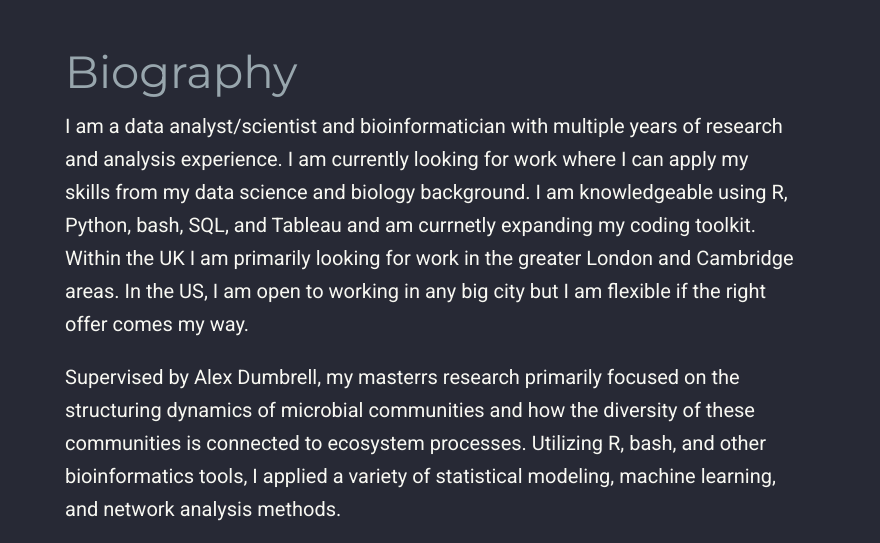
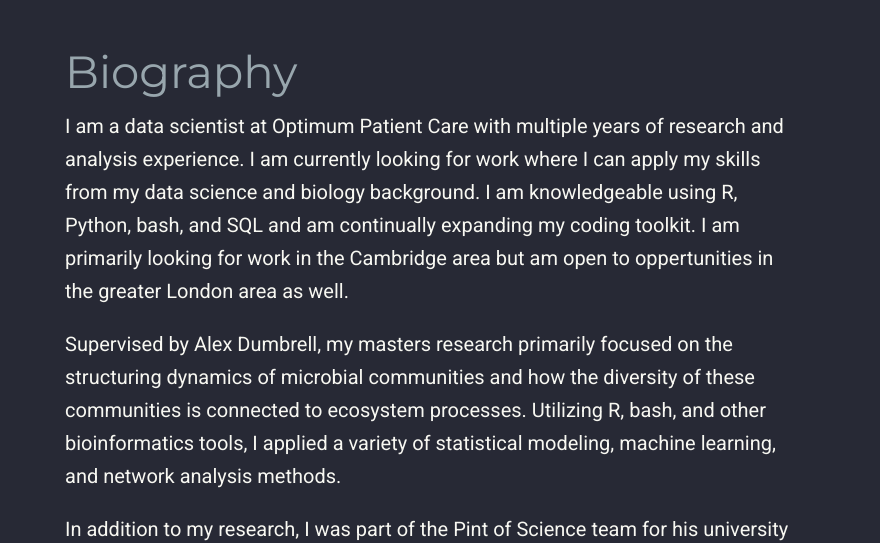
Before and after one commit to ddavis3739/ddavis3739.github.io, a plain HTML site: page index.html in a window 1280 px wide. Shown: the part 96-639 px from the top of the page, 400-1280 px from the left. Drawn offline with nearby package versions, Linux system fonts and the light colour scheme; some icons are missing.

Commit message:
Update index.html

```diff
--- a/index.html
+++ b/index.html
@@ -443,9 +443,9 @@
 
     <h1>Biography</h1>
 
-    <p>I am a data analyst/scientist and bioinformatician with multiple years of research and analysis experience. I am currently looking for work where I can apply my skills from my data science and biology background. I am knowledgeable using R, Python, bash, SQL, and Tableau and am currnetly expanding my coding toolkit. Within the UK I am primarily looking for work in the greater London and Cambridge areas. In the US, I am open to working in any big city but I am flexible if the right offer comes my way.</p>
+    <p>I am a data scientist at Optimum Patient Care with multiple years of research and analysis experience. I am currently looking for work where I can apply my skills from my data science and biology background. I am knowledgeable using R, Python, bash, and SQL and am continually expanding my coding toolkit. I am primarily looking for work in the Cambridge area but am open to oppertunities in the greater London area as well.</p>
 
-<p>Supervised by Alex Dumbrell, my masterrs research primarily focused on the structuring dynamics of microbial communities and how the diversity of these communities is connected to ecosystem processes. Utilizing R, bash, and other bioinformatics tools, I applied a variety of statistical modeling, machine learning, and network analysis methods.</p>
+<p>Supervised by Alex Dumbrell, my masters research primarily focused on the structuring dynamics of microbial communities and how the diversity of these communities is connected to ecosystem processes. Utilizing R, bash, and other bioinformatics tools, I applied a variety of statistical modeling, machine learning, and network analysis methods.</p>
 
 <p>In addition to my research, I was part of the Pint of Science team for his university where he helped run multiple scientific communication events for the Colchester area.</p>
 
```
